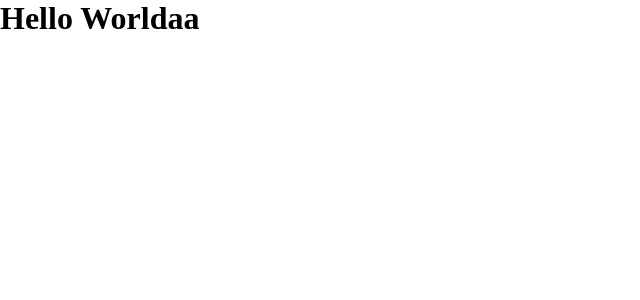
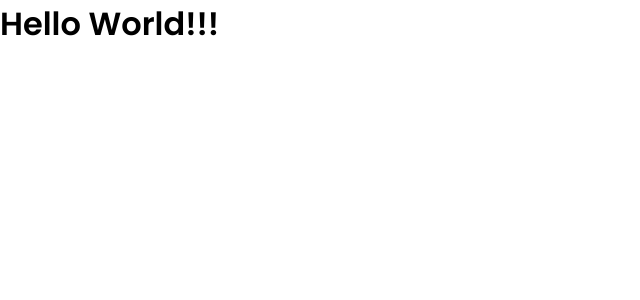
Before and after one commit to samuelfsd/finances, a React (Create React App) app: page / in a window 1280 px wide. Shown: the top 300 px of the page, without its empty margins (0-640 px from the left). Built offline with nearby package versions, Linux system fonts and the light colour scheme.

Commit message:
config fonts

```diff
--- a/public/index.html
+++ b/public/index.html
@@ -1,10 +1,15 @@
 <!DOCTYPE html>
 <html lang="en">
   <head>
+    <link rel="preconnect" href="https://fonts.googleapis.com">
+    <link rel="preconnect" href="https://fonts.gstatic.com" crossorigin>
     <meta charset="utf-8" />
     <meta name="viewport" content="width=device-width, initial-scale=1" />
     <link rel="shortcut icon" href="favicon.png" type="image/png">
     <title>finances</title>
+
+
+    <link href="https://fonts.googleapis.com/css2?family=Poppins:wght@400;600&display=swap" rel="stylesheet">
   </head>
   <body>
     <noscript>You need to enable JavaScript to run this app.</noscript>
--- a/src/App.tsx
+++ b/src/App.tsx
@@ -3,7 +3,7 @@
 export function App() {
   return (
     <div className="App">
-      <h1>Hello Worldaa</h1>
+      <h1>Hello World!!!</h1>
       <GlobalStyle />
     </div>
   );
--- a/src/styles/global.ts
+++ b/src/styles/global.ts
@@ -32,6 +32,15 @@
     -webkit-font-smoothing:antialiased;
   }
 
+  body,input,textarea,button{
+    font-family: 'Poppins', sans-serif;
+    font-weight: 400;
+  }
+
+  h1,h2,h3,h4,h5,h6,strong{
+    font-weight: 600;
+  }
+
   button{
     cursor:pointer;
   }
```
